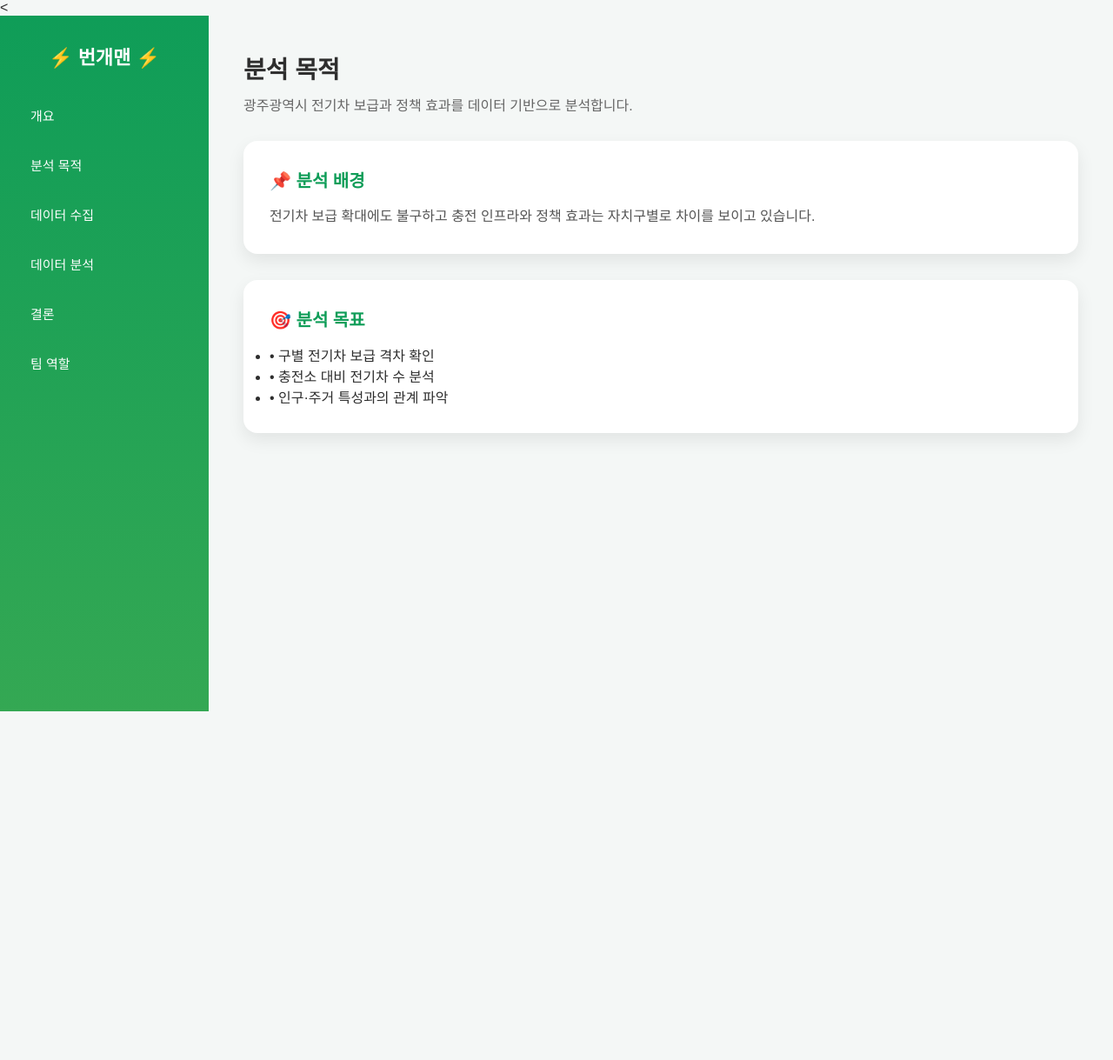
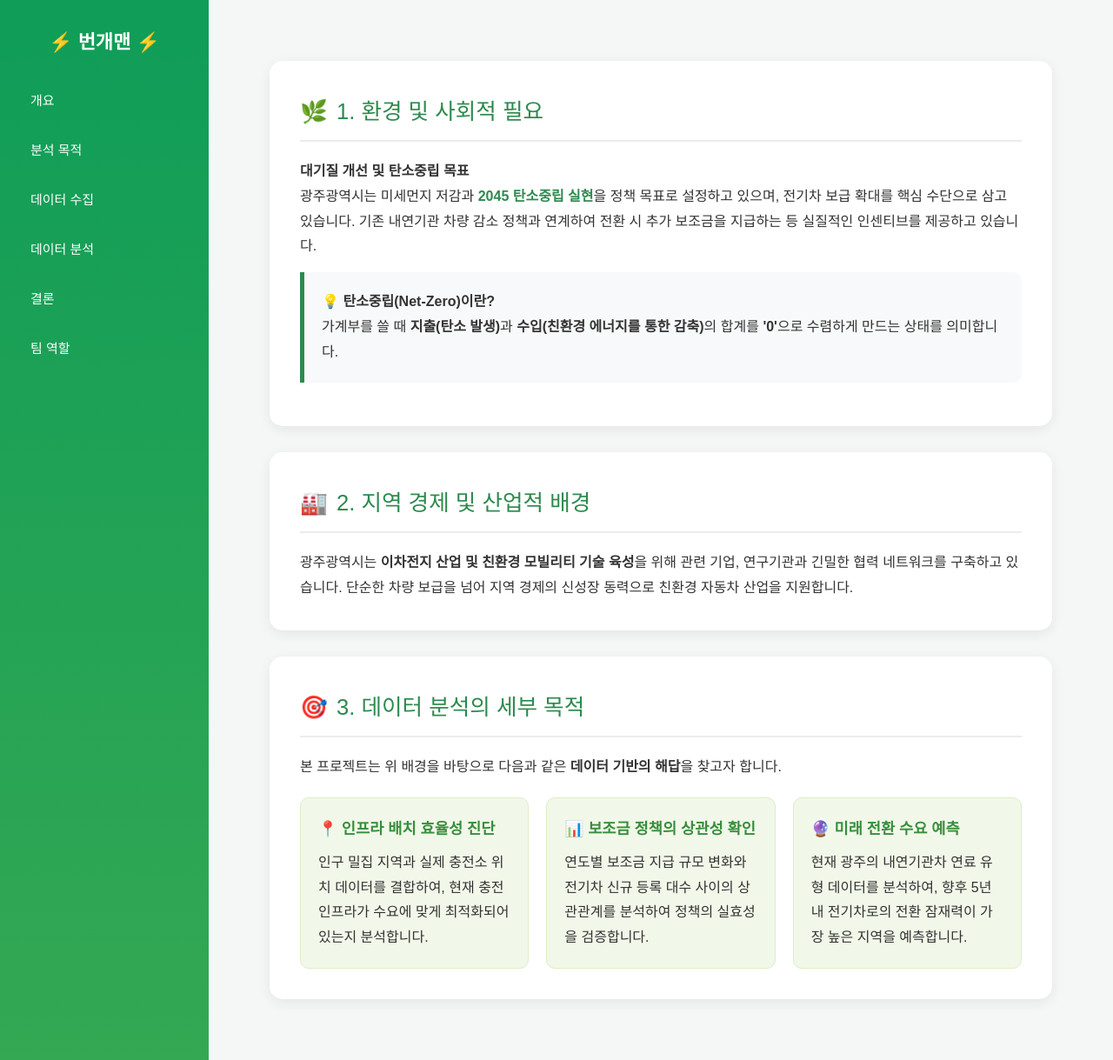
Before and after one commit to 2025-DongA-DataAI-3/car_project, a Flask app: page /analysis in a window 1280 px wide. Shown: the whole page at 87% size. Before the commit the page ends 818 px from the top, so only its background shows below. Run offline with Flask 3, Linux system fonts and the light colour scheme.

Commit message:
분석목적 수정

```diff
--- a/templates/analysis.html
+++ b/templates/analysis.html
@@ -1,38 +1,84 @@
-<!DOCTYPE html>
-<html lang="en">
-<head>
-    <meta charset="UTF-8">
-    <meta name="viewport" content="width=device-width, initial-scale=1.0">
-    <title>Document</title>
-</head>
-<body>
+{% extends "base.html" %}
 
+{% block content %}
+<style>
+    .analysis-container {
+        max-width: 900px; margin: 30px auto; line-height: 1.8; color: #333;
+    }
+    .section-card {
+        background: white; padding: 35px; border-radius: 15px;
+        box-shadow: 0 4px 15px rgba(0,0,0,0.07); margin-bottom: 30px;
+    }
+    .section-title {
+        color: #2d8a4e; font-size: 1.6rem; border-bottom: 2px solid #e9ecef;
+        padding-bottom: 10px; margin-bottom: 20px; display: flex; align-items: center;
+    }
+    .section-title span { margin-right: 10px; }
 
-<{% extends "base.html" %}
-{% block content %}
+    /* 탄소중립 비유 박스 */
+    .net-zero-box {
+        background: #f8f9fa; border-left: 5px solid #2d8a4e; padding: 20px;
+        margin: 15px 0; border-radius: 0 10px 10px 0;
+    }
 
-<h1>분석 목적</h1>
-<p class="subtitle">
-광주광역시 전기차 보급과 정책 효과를 데이터 기반으로 분석합니다.
-</p>
+    /* 추가된 구체적 목적 스타일 */
+    .detail-goals {
+        display: grid; grid-template-columns: repeat(auto-fit, minmax(250px, 1fr));
+        gap: 20px; margin-top: 20px;
+    }
+    .goal-item {
+        background: #f1f8e9; padding: 20px; border-radius: 10px;
+        border: 1px solid #dcedc8;
+    }
+    .goal-item strong { color: #388e3c; display: block; margin-bottom: 8px; font-size: 1.1rem; }
 
-<div class="card">
-    <h2>📌 분석 배경</h2>
-    <p>
-        전기차 보급 확대에도 불구하고 충전 인프라와 정책 효과는
-        자치구별로 차이를 보이고 있습니다.
-    </p>
+    .highlight { color: #2d8a4e; font-weight: bold; }
+</style>
+
+<div class="analysis-container">
+
+    <section class="section-card">
+        <div class="section-title"><span>🌿</span> 1. 환경 및 사회적 필요</div>
+        <p>
+            <strong>대기질 개선 및 탄소중립 목표</strong><br>
+            광주광역시는 미세먼지 저감과 <span class="highlight">2045 탄소중립 실현</span>을 정책 목표로 설정하고 있으며, 전기차 보급 확대를 핵심 수단으로 삼고 있습니다.
+            기존 내연기관 차량 감소 정책과 연계하여 전환 시 추가 보조금을 지급하는 등 실질적인 인센티브를 제공하고 있습니다.
+        </p>
+
+        <div class="net-zero-box">
+            <strong>💡 탄소중립(Net-Zero)이란?</strong><br>
+            가계부를 쓸 때 <strong>지출(탄소 발생)</strong>과 <strong>수입(친환경 에너지를 통한 감축)</strong>의 합계를
+            <strong>'0'</strong>으로 수렴하게 만드는 상태를 의미합니다.
+        </div>
+    </section>
+
+    <section class="section-card">
+        <div class="section-title"><span>🏭</span> 2. 지역 경제 및 산업적 배경</div>
+        <p>
+            광주광역시는 <strong>이차전지 산업 및 친환경 모빌리티 기술 육성</strong>을 위해 관련 기업, 연구기관과 긴밀한 협력 네트워크를 구축하고 있습니다.
+            단순한 차량 보급을 넘어 지역 경제의 신성장 동력으로 친환경 자동차 산업을 지원합니다.
+        </p>
+    </section>
+
+    <section class="section-card">
+        <div class="section-title"><span>🎯</span> 3. 데이터 분석의 세부 목적</div>
+        <p>본 프로젝트는 위 배경을 바탕으로 다음과 같은 <strong>데이터 기반의 해답</strong>을 찾고자 합니다.</p>
+
+        <div class="detail-goals">
+            <div class="goal-item">
+                <strong>📍 인프라 배치 효율성 진단</strong>
+                인구 밀집 지역과 실제 충전소 위치 데이터를 결합하여, 현재 충전 인프라가 수요에 맞게 최적화되어 있는지 분석합니다.
+            </div>
+            <div class="goal-item">
+                <strong>📊 보조금 정책의 상관성 확인</strong>
+                연도별 보조금 지급 규모 변화와 전기차 신규 등록 대수 사이의 상관관계를 분석하여 정책의 실효성을 검증합니다.
+            </div>
+            <div class="goal-item">
+                <strong>🔮 미래 전환 수요 예측</strong>
+                현재 광주의 내연기관차 연료 유형 데이터를 분석하여, 향후 5년 내 전기차로의 전환 잠재력이 가장 높은 지역을 예측합니다.
+            </div>
+        </div>
+    </section>
+
 </div>
-
-<div class="card">
-    <h2>🎯 분석 목표</h2>
-    <ul>
-        <li>• 구별 전기차 보급 격차 확인</li>
-        <li>• 충전소 대비 전기차 수 분석</li>
-        <li>• 인구·주거 특성과의 관계 파악</li>
-    </ul>
-</div>
-
 {% endblock %}
-</body>
-</html>
```
